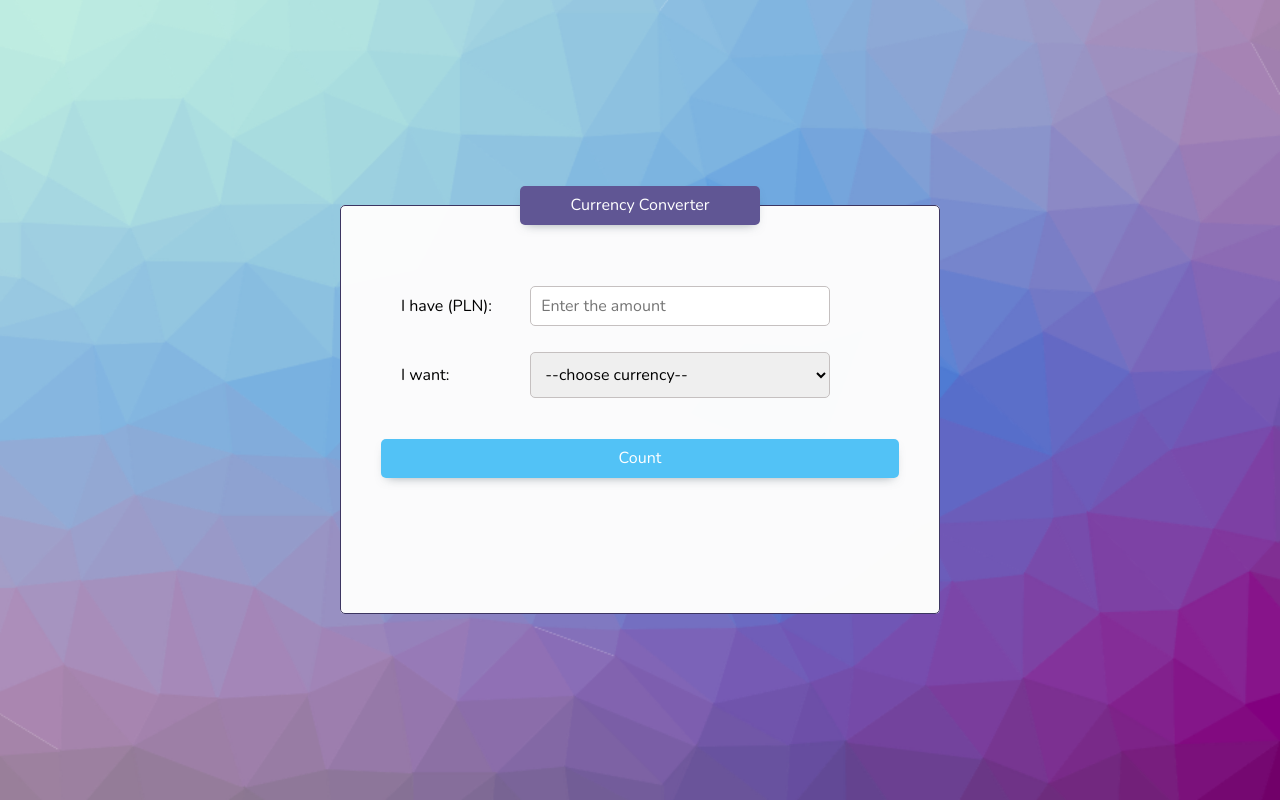
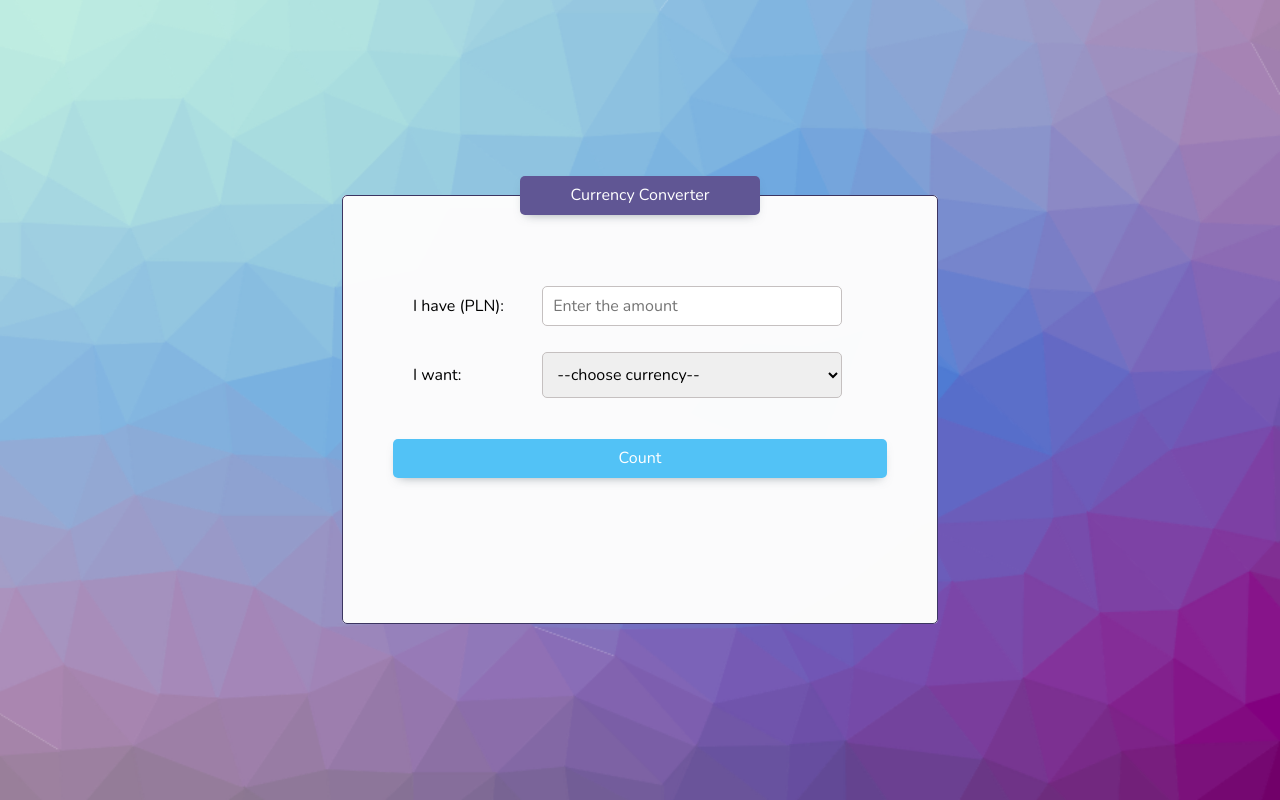
Before and after one commit to monikabakowicz/currency_converter, a plain HTML site: page index.html in a window 1280 px wide. Drawn offline with nearby package versions, Linux system fonts and the light colour scheme.

Commit message:
form fieldset style changed

```diff
--- a/css/form.css
+++ b/css/form.css
@@ -1,8 +1,7 @@
 .form__fieldset {
     border: 1px solid #3c3561;
     border-radius: 5px;
-    margin: 50px 0;
-    padding: 40px;
+    padding: 50px;
     background-color: #fcfcfcfd;
 }
 
```
